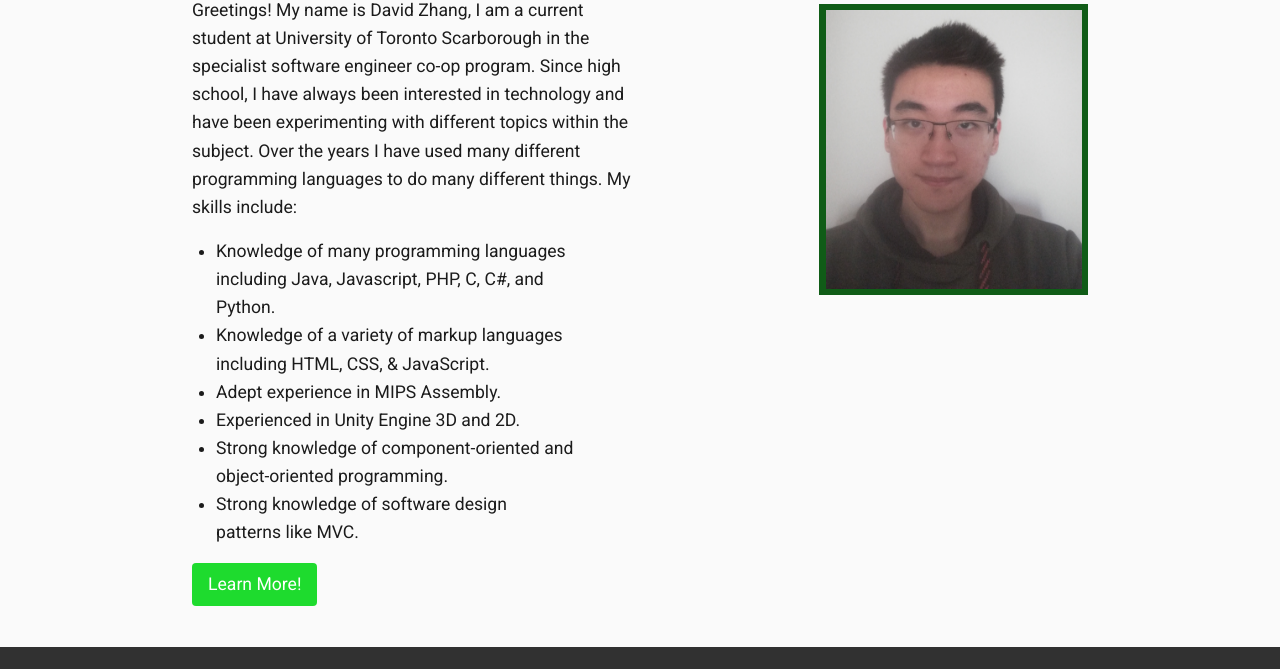
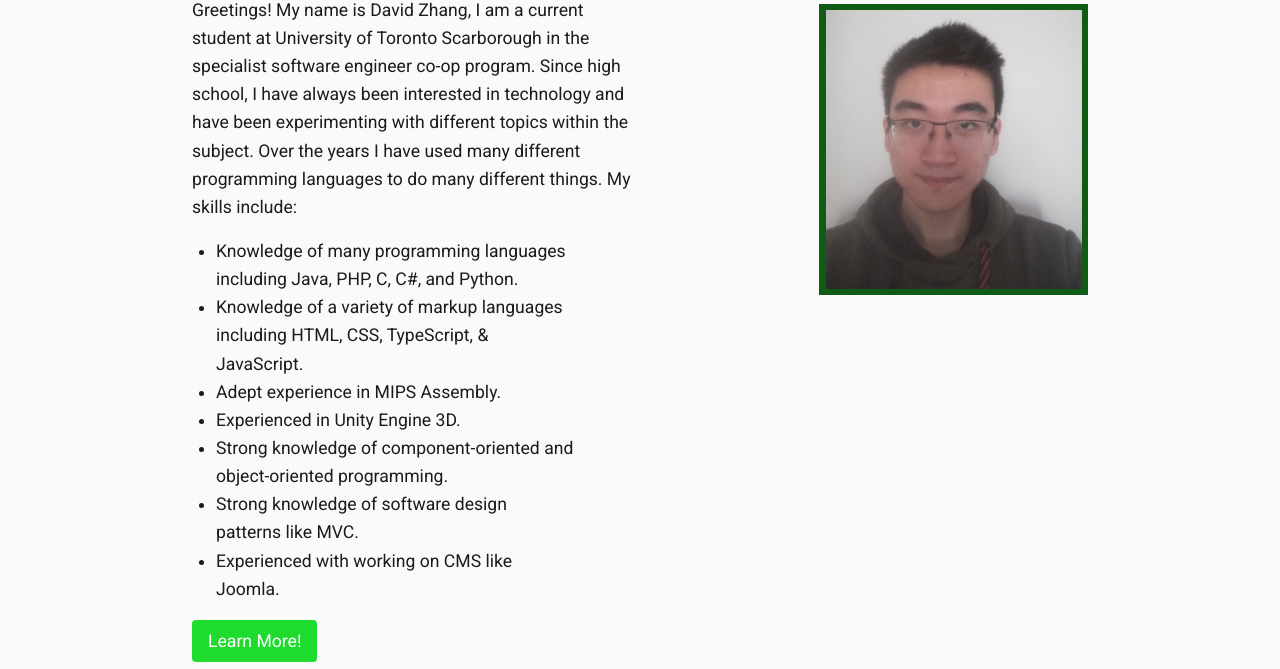
Before and after one commit to Atlas2234/Portfolio, a plain HTML site: page index.html in a window 1280 px wide. Shown: the part 3021-3690 px from the top of the page. Drawn offline with Linux system fonts and the light colour scheme.

Commit message:
Small update for my skills description

```diff
--- a/index.html
+++ b/index.html
@@ -86,12 +86,13 @@
      languages
      to do many different things. My skills include:</p>
     <ul>
-     <li>Knowledge of many programming languages including Java, Javascript, PHP, C, C#, and Python.</li>
-     <li>Knowledge of a variety of markup languages including HTML, CSS, & JavaScript.</li>
+     <li>Knowledge of many programming languages including Java, PHP, C, C#, and Python.</li>
+     <li>Knowledge of a variety of markup languages including HTML, CSS, TypeScript, & JavaScript.</li>
      <li>Adept experience in MIPS Assembly.</li>
-     <li>Experienced in Unity Engine 3D and 2D.</li>
+     <li>Experienced in Unity Engine 3D.</li>
      <li>Strong knowledge of component-oriented and object-oriented programming.</li>
      <li>Strong knowledge of software design patterns like MVC.</li>
+     <li>Experienced with working on CMS like Joomla.</li>
     </ul>
     <a href="./about-me.html" class="button" id="about-button">Learn More!</a>
    </div>
```
